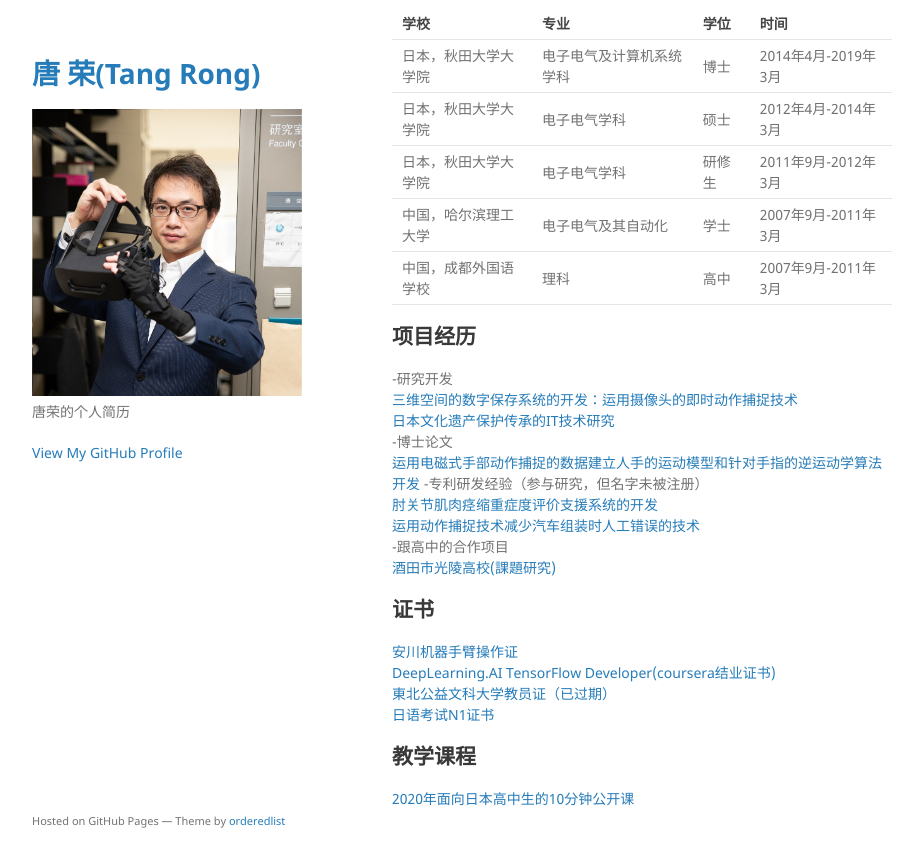
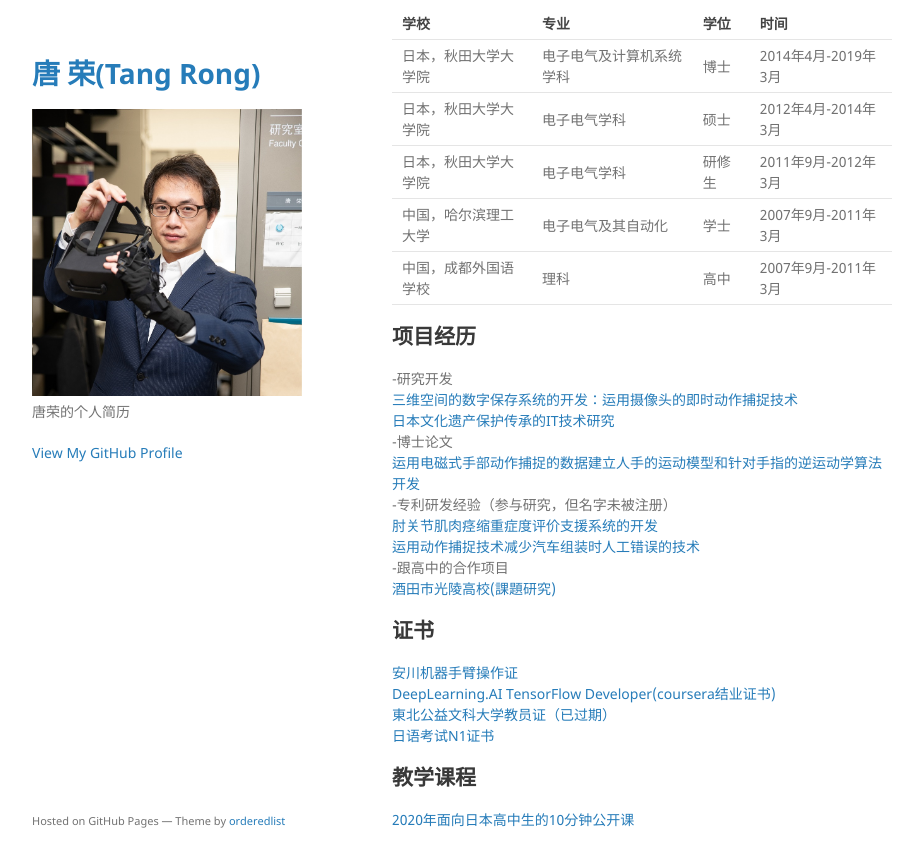
Before and after one commit to CoronovaT/CoronovaT.github.io, a Jekyll site: the page built from index.md, in a window 1280 px wide and 900 px high, scrolled down 513 px. Shown: the top 867 px of the window, without its empty margins (178-1101 px from the left). Built offline with Jekyll 4.4.1, drawn with Linux system fonts in a browser that asks for light colours; our own code applies the rules of GitHub Pages for plain Markdown files.

```diff
--- a/index.md
+++ b/index.md
@@ -34,7 +34,7 @@ layout: default
 [三维空间的数字保存系统的开发：运用摄像头的即时动作捕捉技术](./projects/pose.html)\
 [日本文化遗产保护传承的IT技术研究](./projects/digital_archive.html)\
 -博士论文\
-[运用电磁式手部动作捕捉的数据建立人手的运动模型和针对手指的逆运动学算法开发](./projects/phd/phd.html)
+[运用电磁式手部动作捕捉的数据建立人手的运动模型和针对手指的逆运动学算法开发](./projects/phd/phd.html)\
 -专利研发经验（参与研究，但名字未被注册）\
 [肘关节肌肉痉缩重症度评价支援系统的开发](./projects/muscle_injury.html)\
 [运用动作捕捉技术减少汽车组装时人工错误的技术](./projects/toyota.html)\
```
